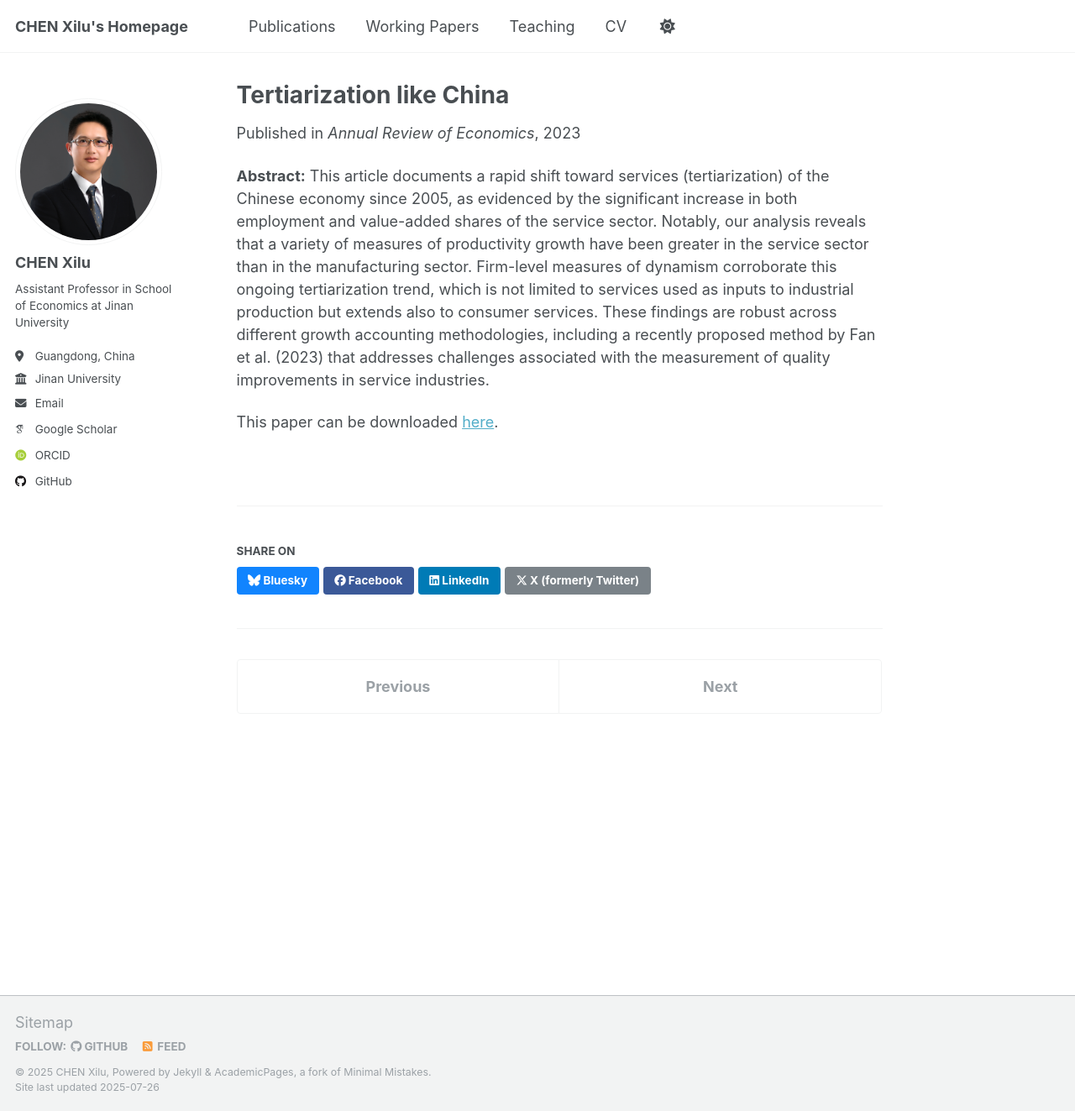
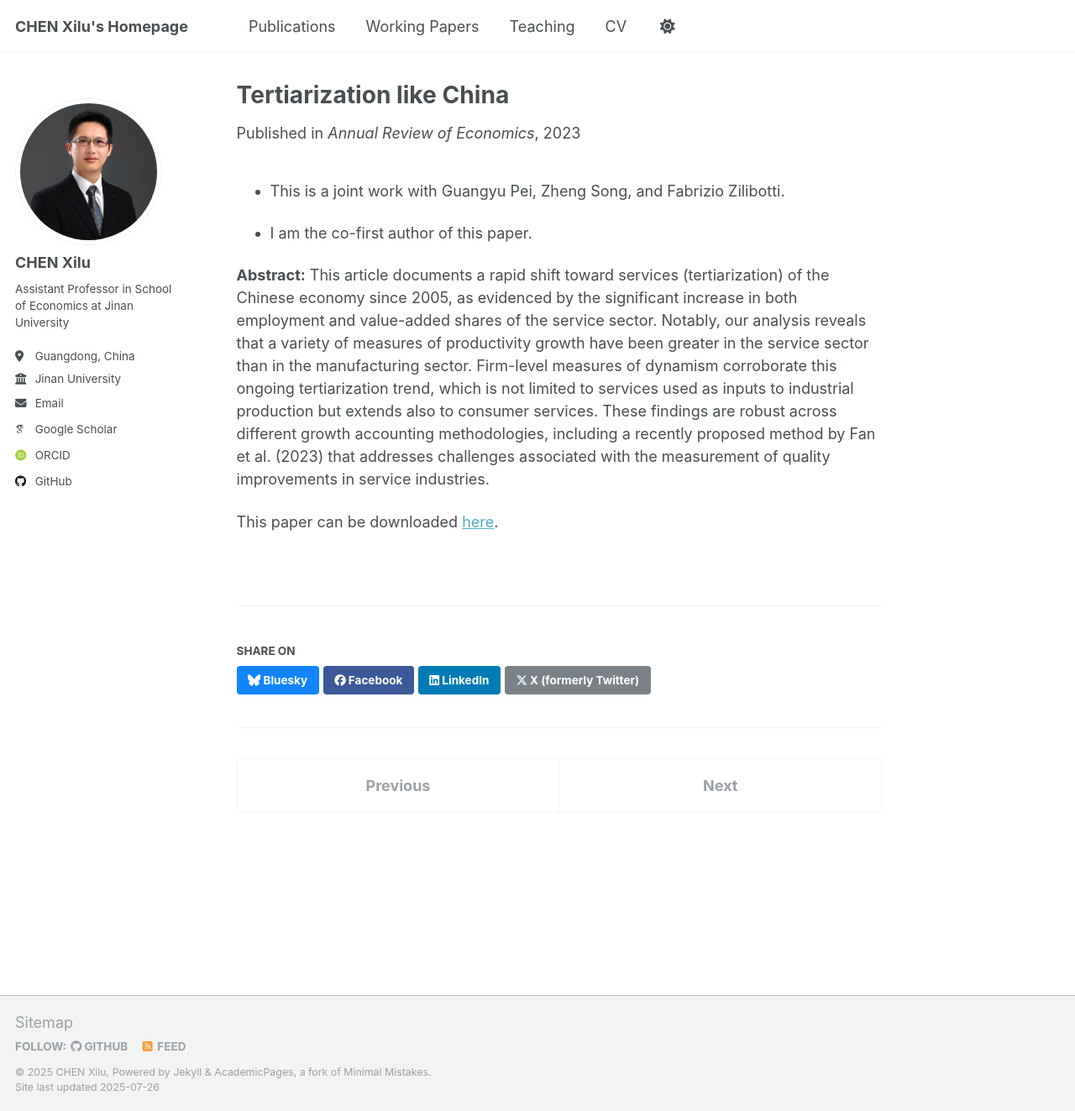
Before and after one commit to Xilu-CHEN/xilu-chen.github.io, a Jekyll site: the page built from _publications/ARE2023.md, in a window 1280 px wide and 1323 px high. Shown: the whole window at 84% size. Built offline with Jekyll 4.4.1, drawn with Linux system fonts in a browser that asks for light colours; some web fonts are replaced; a script that is not in the unit is left out.

Commit message:
Update ARE2023.md

```diff
--- a/_publications/ARE2023.md
+++ b/_publications/ARE2023.md
@@ -8,6 +8,11 @@ date: 2023-09-01
 venue: 'Annual Review of Economics'
 paperurl: 'http://xilu-chen.github.io/files/ARE2023.pdf'
 ---
+
+* This is a joint work with Guangyu Pei, Zheng Song, and Fabrizio Zilibotti.
+
+* I am the co-first author of this paper.
+
 **Abstract:** This article documents a rapid shift toward services (tertiarization) of the Chinese economy since 2005, as evidenced by the significant increase in both employment and value-added shares of the service sector. Notably, our analysis reveals that a variety of measures of productivity growth have been greater in the service sector than in the manufacturing sector. Firm-level measures of dynamism corroborate this ongoing tertiarization trend, which is not limited to services used as inputs to industrial production but extends also to consumer services. These findings are robust across different growth accounting methodologies, including a recently proposed method by Fan et al. (2023) that addresses challenges associated with the measurement of quality improvements in service industries.
 
 This paper can be downloaded [here](http://xilu-chen.github.io/files/ARE2023.pdf){:target="_blank"}.
```
